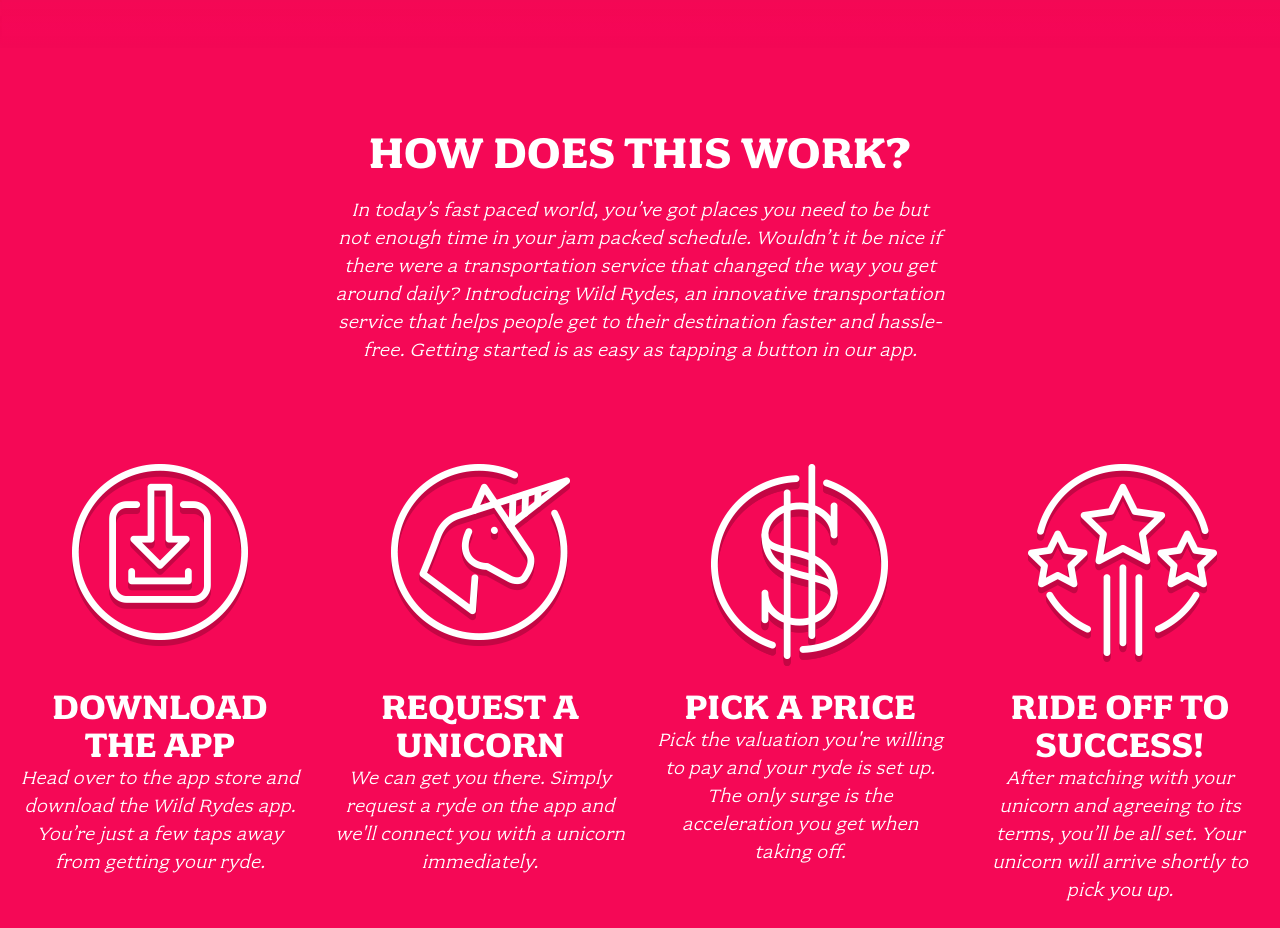
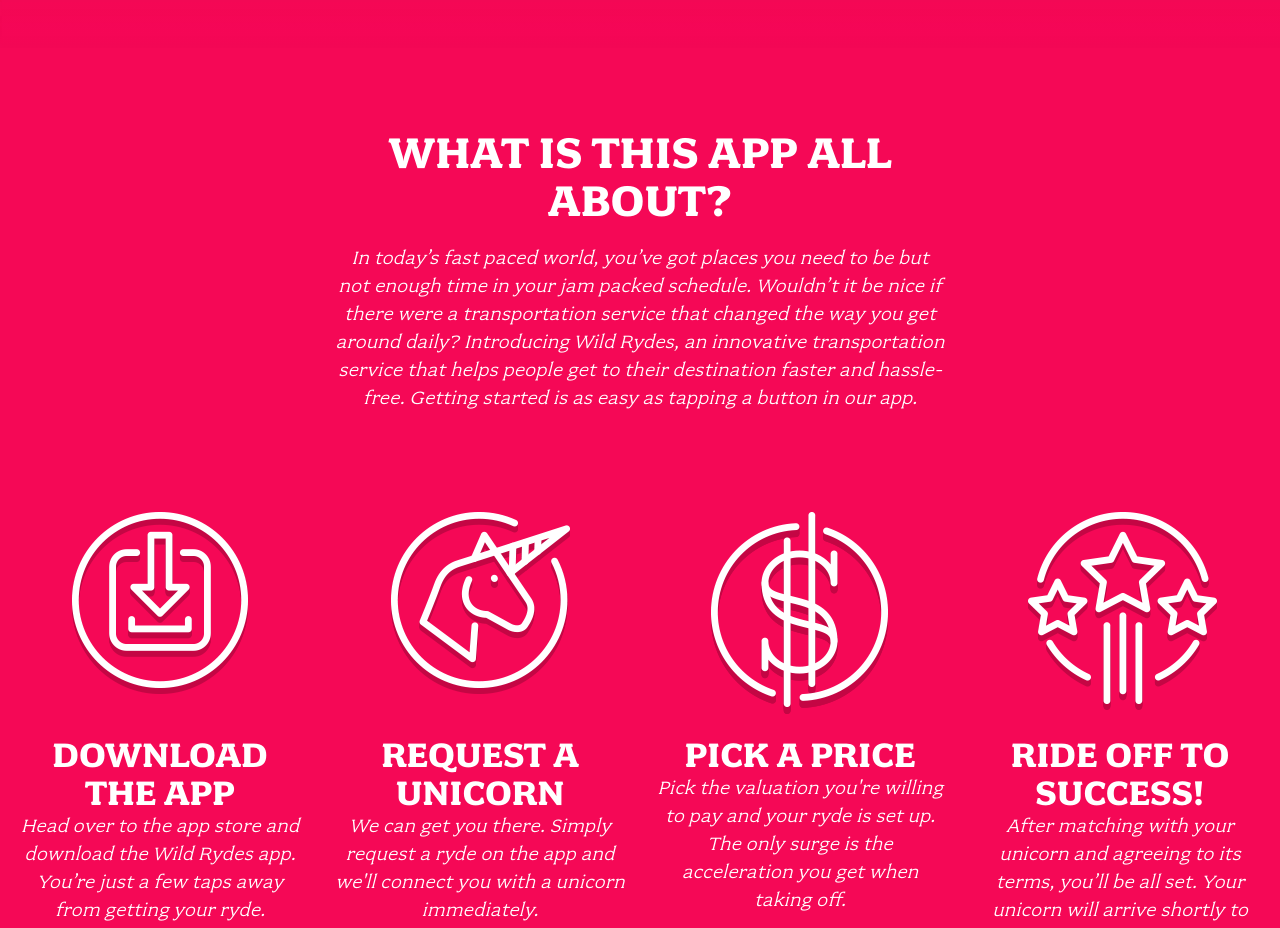
Before and after one commit to kul-pat/wildrytes-site, a plain HTML site: page index.html in a window 1280 px wide. Shown: the part 900-1828 px from the top of the page. Drawn offline with Linux system fonts and the light colour scheme.

Commit message:
Update index.html

```diff
--- a/index.html
+++ b/index.html
@@ -30,7 +30,7 @@
 
   <section class="home-about">
     <div class="row column large-9 xlarge-6 xxlarge-4">
-      <h2 class="section-title">How Does This Work?</h2>
+      <h2 class="section-title">What is this APP all about?</h2>
       <p class="content">
         In today’s fast paced world, you’ve got places you need to be but not enough time in your jam packed schedule. Wouldn’t it be nice if there were a transportation service that changed the way you get around daily? Introducing Wild Rydes, an innovative transportation service that helps people get to their destination faster and hassle-free. Getting started is as easy as tapping a button in our app.
       </p>
```
